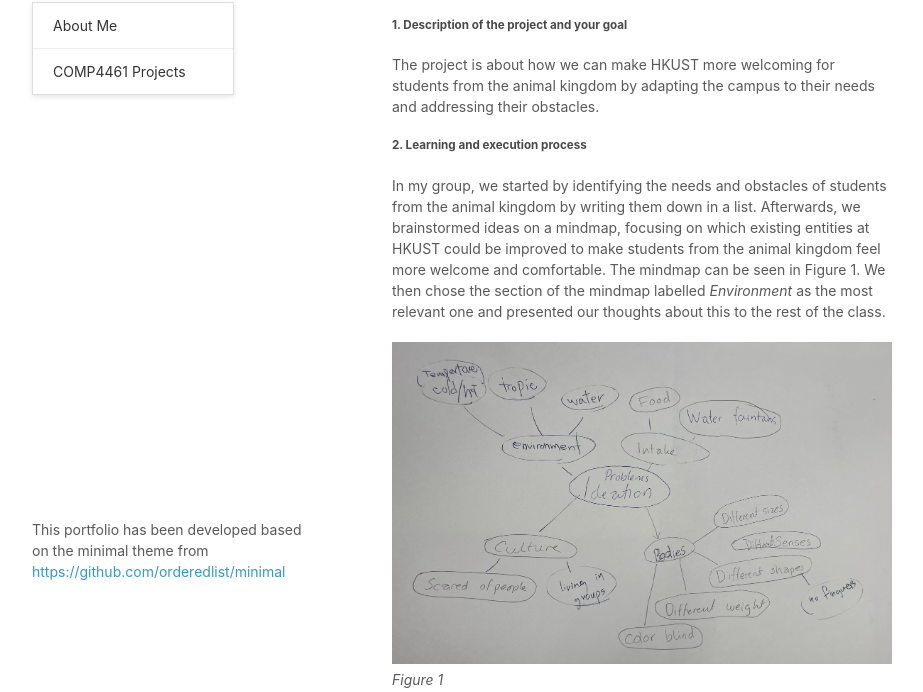
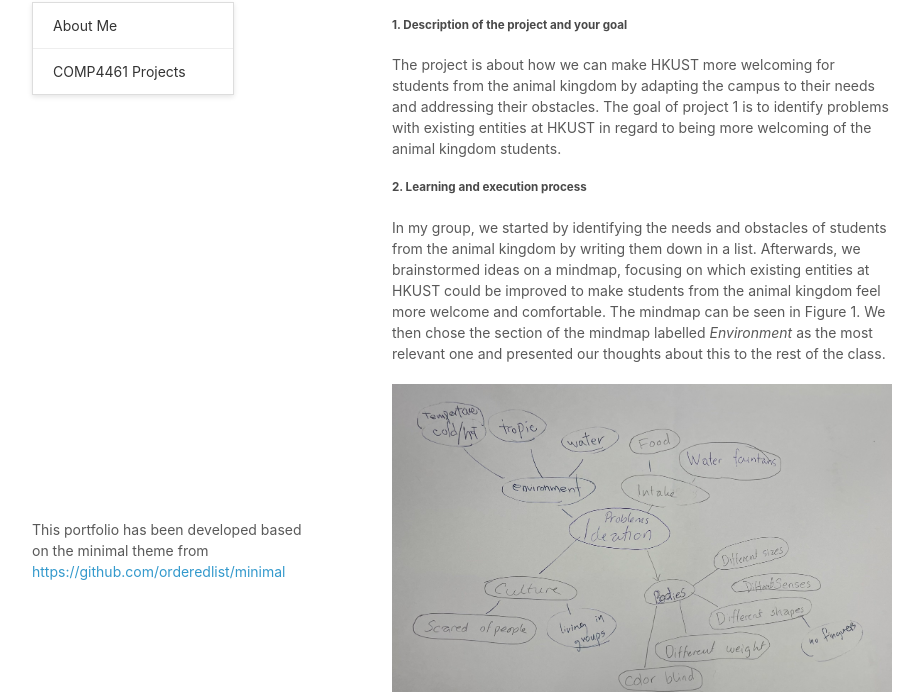
Before and after one commit to frejajensen9/frejajensen9.github.io, a plain HTML site: page pages/projects.html in a window 1280 px wide. Shown: the part 148-840 px from the top of the page, without its empty margins (178-1101 px from the left). Drawn offline with Linux system fonts and the light colour scheme; files whose address does not match are found by name.

Commit message:
P1 questions answered - small changes

```diff
--- a/pages/projects.html
+++ b/pages/projects.html
@@ -29,7 +29,8 @@
 
         <h5><b>1. Description of the project and your goal</b></h5>
         <p>The project is about how we can make HKUST more welcoming for students from the animal kingdom by
-            adapting the campus to their needs and addressing their obstacles.</p>
+            adapting the campus to their needs and addressing their obstacles. The goal of project 1 is to identify
+            problems with existing entities at HKUST in regard to being more welcoming of the animal kingdom students.</p>
         <h5><b>2. Learning and execution process</b></h5>
         <p>In my group, we started by identifying the needs and obstacles of students from the animal
             kingdom by writing them down in a list. Afterwards, we brainstormed ideas on a mindmap,
@@ -43,7 +44,7 @@
         <p>The process was very much about brainstorming, so I came up with as many obstacles and needs as I could
             think of to get a good overview of them in the group. Furthermore, when creating the mindmap, I expressed
             all my ideas to ensure as many ideas as possible were discussed in the group,
-            helping us find the best ideas.</p>
+            helping us find the best solutions.</p>
         <h5><b>4. Personal reflections</b></h5>
         <p>I enjoyed that everyone in the group expressed all their ideas, so we had a lot of different perspectives
             on what the problems are. Before the brainstorming session, I already had some ideas that I thought were
```
